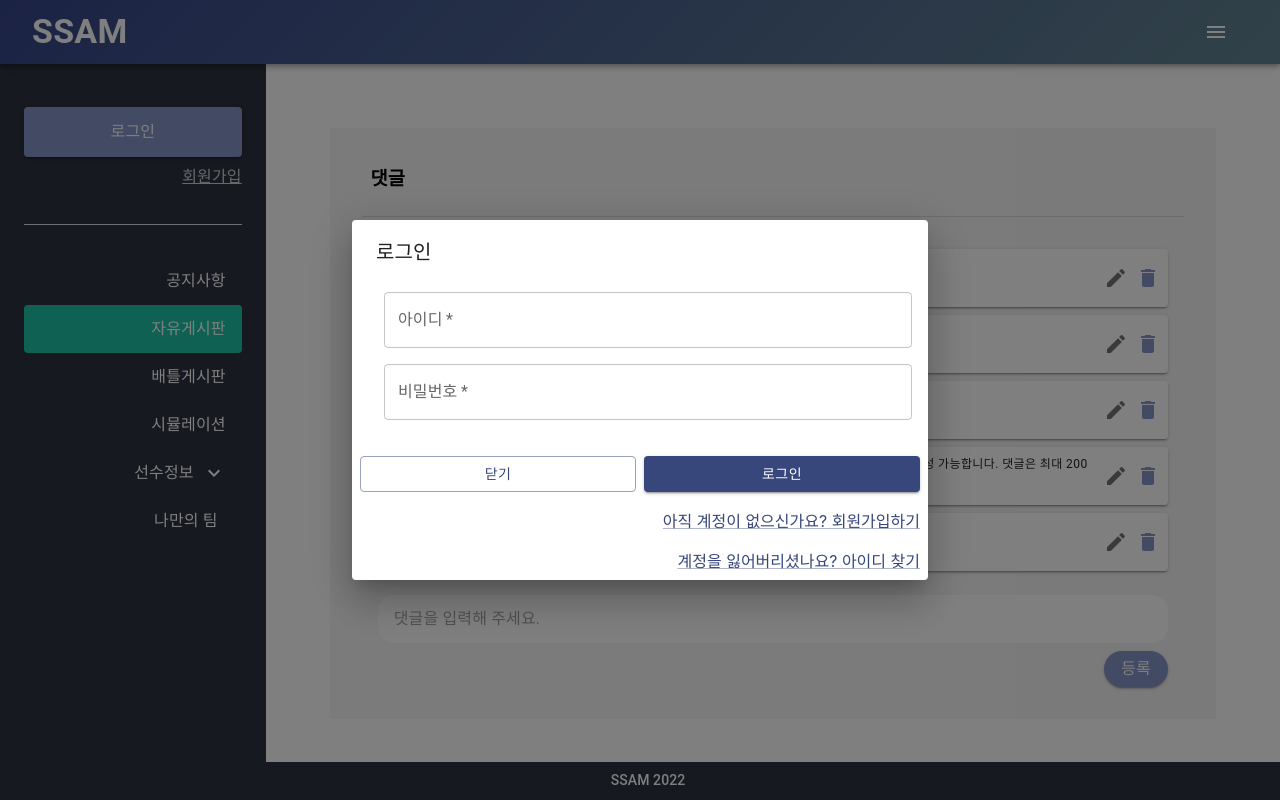
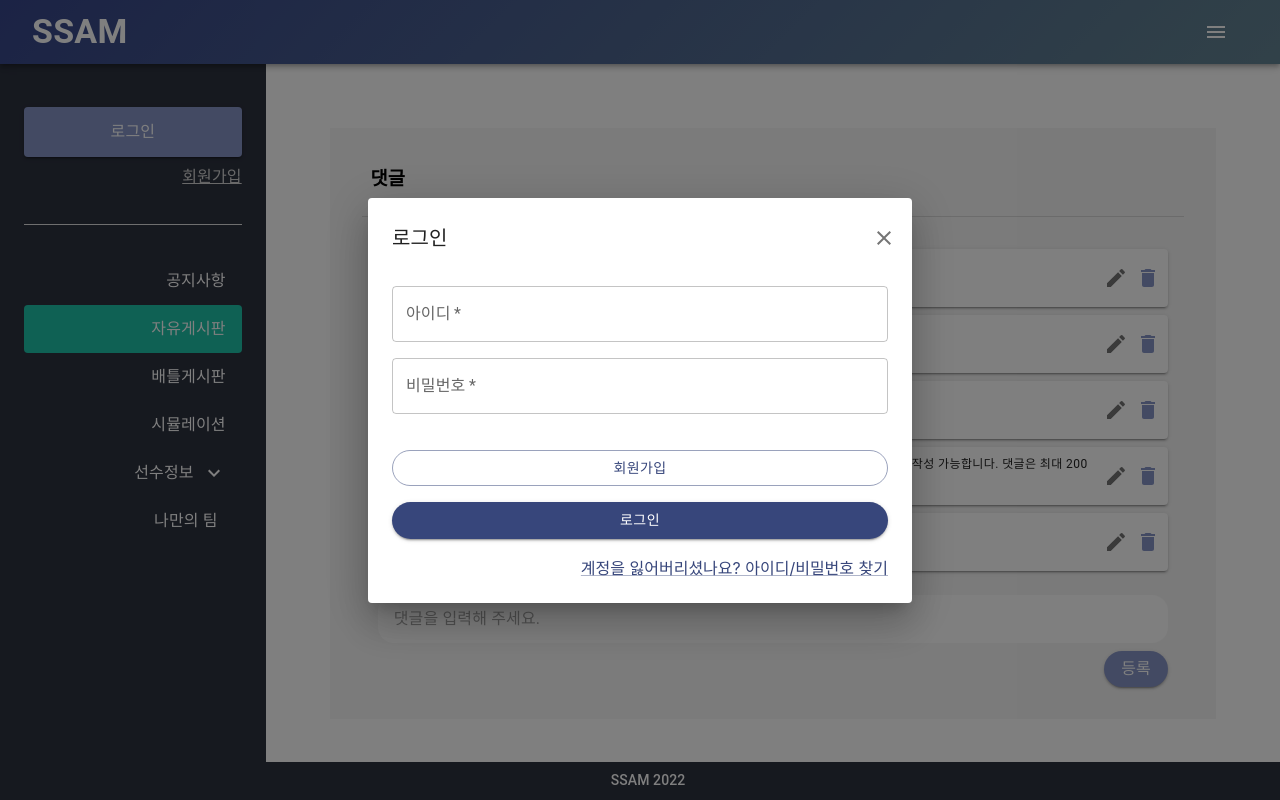
Before and after one commit to tekies09/ssafy-ssam, a React (Create React App) app in the folder Frontend/: page /commentform in a window 1280 px wide. Both pictures are taken after a click on the button "로그인". Built offline with nearby package versions, Linux system fonts and the light colour scheme.

Commit message:
[S06P31A403-11] Merge: Frontend ← feature/fe/login (feat: 로그인 modal 수정)

```diff
--- a/Frontend/src/App.js
+++ b/Frontend/src/App.js
@@ -1,5 +1,4 @@
 import React from "react";
-import { configureStore } from '@reduxjs/toolkit'
 import "./App.css";
 import Header from "./components/Header";
 import theme from "./Theme";
@@ -9,20 +8,7 @@ import Footer from "./components/Footer";
 import Router from "./routes/router";
 
 import { Provider, useSelector, useDispatch, connect } from 'react-redux'
-
-function reducer(currentState, action) {
-  if (currentState === undefined) {
-    return {
-      user: {
-        isLoggedIn: false
-      }
-    }
-  }
-  const newState = { ...currentState }
-  return newState
-}
-
-const store = configureStore({reducer: reducer})
+import store from "./store"
 
 function App() {
   return (
--- a/Frontend/src/components/Login.jsx
+++ b/Frontend/src/components/Login.jsx
@@ -1,17 +1,36 @@
-import {useState} from 'react'
+import {useCallback, useState} from 'react'
 import Button from '@mui/material/Button'
+import IconButton from '@mui/material/IconButton'
 import axios from 'axios'
-
-import { Dialog, DialogTitle, DialogContent, DialogActions, DialogContentText, TextField, Link, Grid } from '@mui/material'
+import Close from '@mui/icons-material/Close'
+import Toolbar from '@mui/material/Toolbar'
+import { useDispatch } from 'react-redux'
+import { useNavigate } from 'react-router-dom'
+import { Dialog, DialogTitle, DialogContent, DialogActions, DialogContentText, TextField, Grid, Box, Link } from '@mui/material'
 function Login(props) {
 
   // const open = useSelector((state) => state.modal.login)
   const {open, setOpen} = props;
-
+  const navigate = useNavigate()
   const [username, setUsername] = useState('')
   const [password, setPassword] = useState('')
+  const dispatch = useDispatch()
 
   const handleClose = function () {
+    setOpen(false)
+  }
+
+  const handleUsernameInput = function (event) {
+    setUsername(event.target.value)
+  }
+
+  const handlePasswordInput = function (event) {
+    setPassword(event.target.value)
+
+  }
+
+  const handleSignup = function () {
+    navigate("/signup")
     setOpen(false)
   }
 
@@ -28,6 +47,10 @@ function Login(props) {
     })
     .then(response => {
       console.log(response)
+      sessionStorage.setItem("token", response.data.token)
+
+      dispatch({type: 'login', payload: response.data.user})
+
       setOpen(false)
     })
     .catch(error => {
@@ -39,34 +62,50 @@ function Login(props) {
     <>
     <Dialog onClose={handleClose} open={open}>
 
-      <DialogTitle>로그인</DialogTitle>
+      <DialogTitle sx={{ m: 0, p: 3}}>로그인
+      <IconButton edge='end' onClick={handleClose} sx={{position: 'absolute', right: 20, top: 20}}>
+        <Close />
+      </IconButton>
+
+      </DialogTitle>
       <DialogContent
         sx={{
-          '& .MuiTextField-root': {m: 1}
+          '& .MuiTextField-root': {my: 1},
+          'justifyContent': 'center'
         }}
       >
         <TextField
           required
           id="username"
           label="아이디"
+          value={username}
           fullWidth
+          onChange={handleUsernameInput}
           />
         <TextField
           required
           id="password"
           type="password"
           label="비밀번호"
+          value={password}
+          onChange={handlePasswordInput}
           fullWidth
           />
       </DialogContent>
+      <Box sx={{
+        'mx': 2,
+        '& .MuiButton-root': {borderRadius: 20}
+      }}>
         <DialogActions>
             <Button
-          onClick={handleClose}
+              onClick={handleSignup}
               fullWidth
               variant="outlined"
             >
-          닫기
+              회원가입
             </Button>
+        </DialogActions>
+        <DialogActions>
           <Button
             type="submit"
             onClick={handleLogin}
@@ -75,21 +114,13 @@ function Login(props) {
           >
             로그인
           </Button>
-
-
         </DialogActions>
-      <DialogActions>
-        <Link href="#">
-          아직 계정이 없으신가요? 회원가입하기
-        </Link>
-
-      </DialogActions>
-      <DialogActions>
-
-        <Link href="#">
-          계정을 잃어버리셨나요? 아이디 찾기
+        <DialogActions sx={{'mb': 2}}>
+          <Link to="#">
+            계정을 잃어버리셨나요? 아이디/비밀번호 찾기
           </Link>
         </DialogActions>
+      </Box>
 
     </Dialog>
     </>
--- /dev/null
+++ b/Frontend/src/store.js
@@ -0,0 +1,32 @@
+import { configureStore } from "@reduxjs/toolkit"
+
+function reducer(currentState, action) {
+
+  // Store 기본값 설정
+  if (currentState === undefined) {
+    return {
+      user: {
+        isLoggedIn: false
+      }
+    }
+  }
+  const newState = { ...currentState }
+
+
+  // store Dispatch 작성
+  // case 'dispatch명': 하고 작성하시면 됩니다.
+  switch (action.type) {
+    case 'login':
+      newState.user = action.payload
+  }
+
+
+
+
+
+  // newState 출력
+  return newState
+}
+
+const store = configureStore({reducer: reducer})
+export default store
```
Lines whose indentation alone changed are shown as unchanged.
